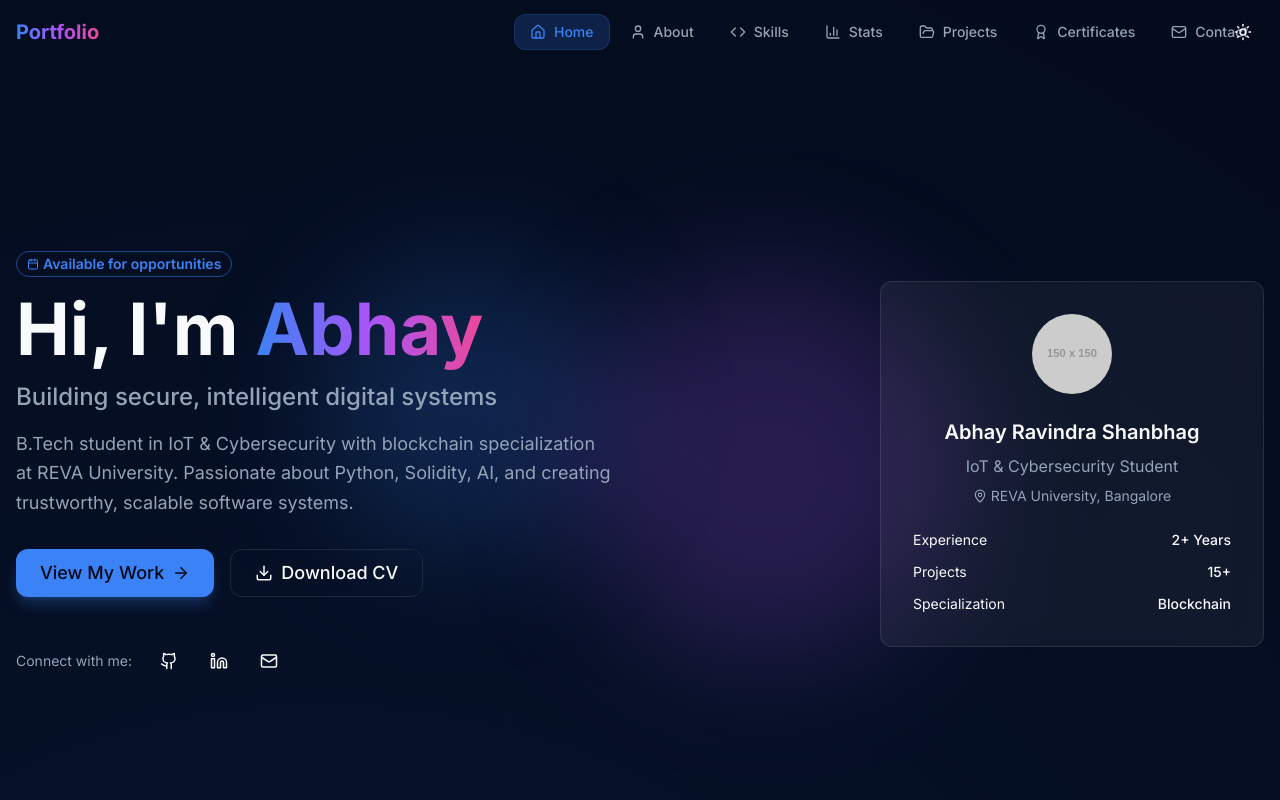
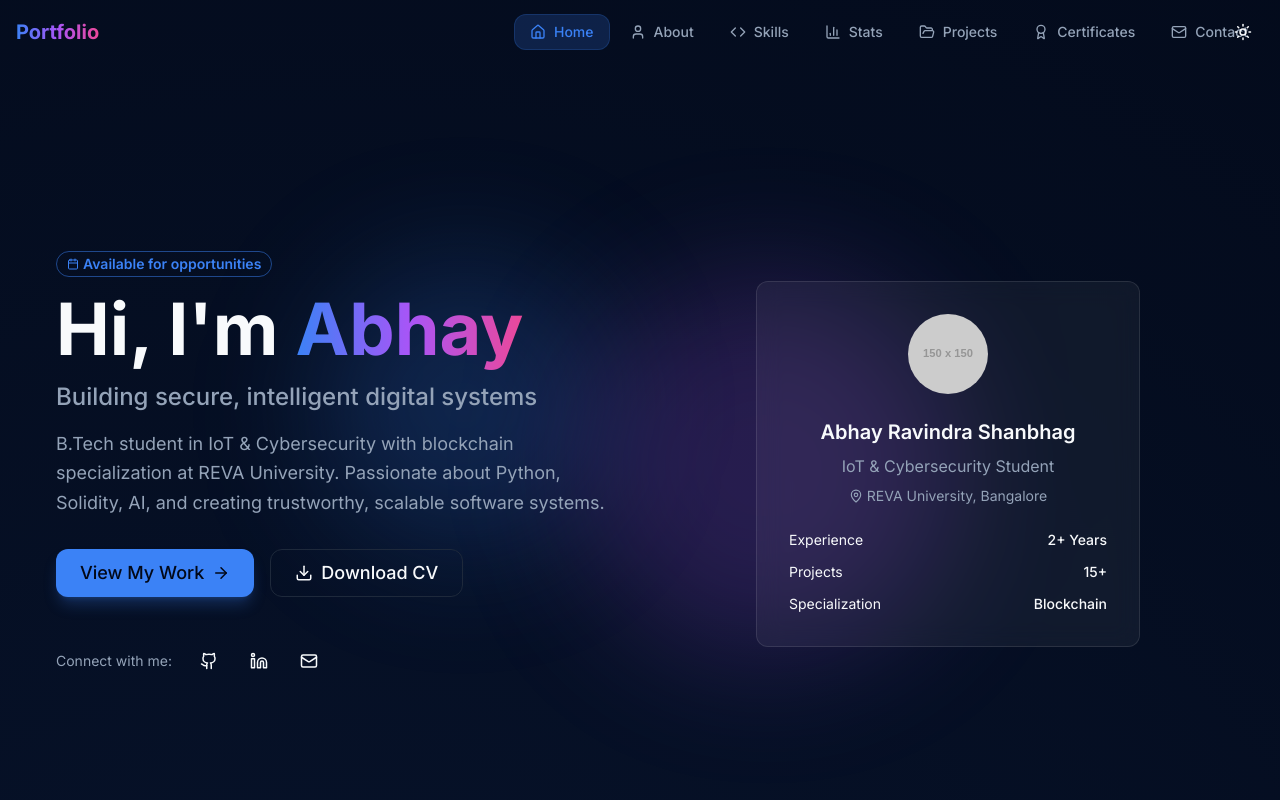
Before and after one commit to leaderofARS/My-Portfolio, a React (Vite) app: page /#/ in a window 1280 px wide. Shown: the top 800 px of the page. Built offline with nearby package versions, Linux system fonts and the light colour scheme.

Commit message:
Update home.tsx

```diff
--- a/src/pages/Home.tsx
+++ b/src/pages/Home.tsx
@@ -1,6 +1,5 @@
 import { motion } from 'framer-motion'
 import { useEffect, useState, useMemo } from 'react'
-
 
 import { ArrowRight, Download, Github, Linkedin, Mail, MapPin, Calendar } from 'lucide-react'
 import { setTitle } from '~/lib/seo'
@@ -162,7 +161,7 @@ export default function Home() {
               initial={{ opacity: 0, x: -50 }}
               animate={{ opacity: 1, x: 0 }}
               transition={{ duration: 0.8 }}
-              className="space-y-8"
+              className="space-y-8 pl-10"
             >
               <div className="space-y-4">
                 <motion.div
@@ -271,7 +270,7 @@ export default function Home() {
               initial={{ opacity: 0, x: 50 }}
               animate={{ opacity: 1, x: 0 }}
               transition={{ duration: 0.8, delay: 0.2 }}
-              className="flex justify-center lg:justify-end"
+              className="flex justify-center lg:justify-center lg:pr-8"
             >
               <Card variant="glass" className="p-8 max-w-sm w-full">
                 <div className="text-center space-y-6">
```
